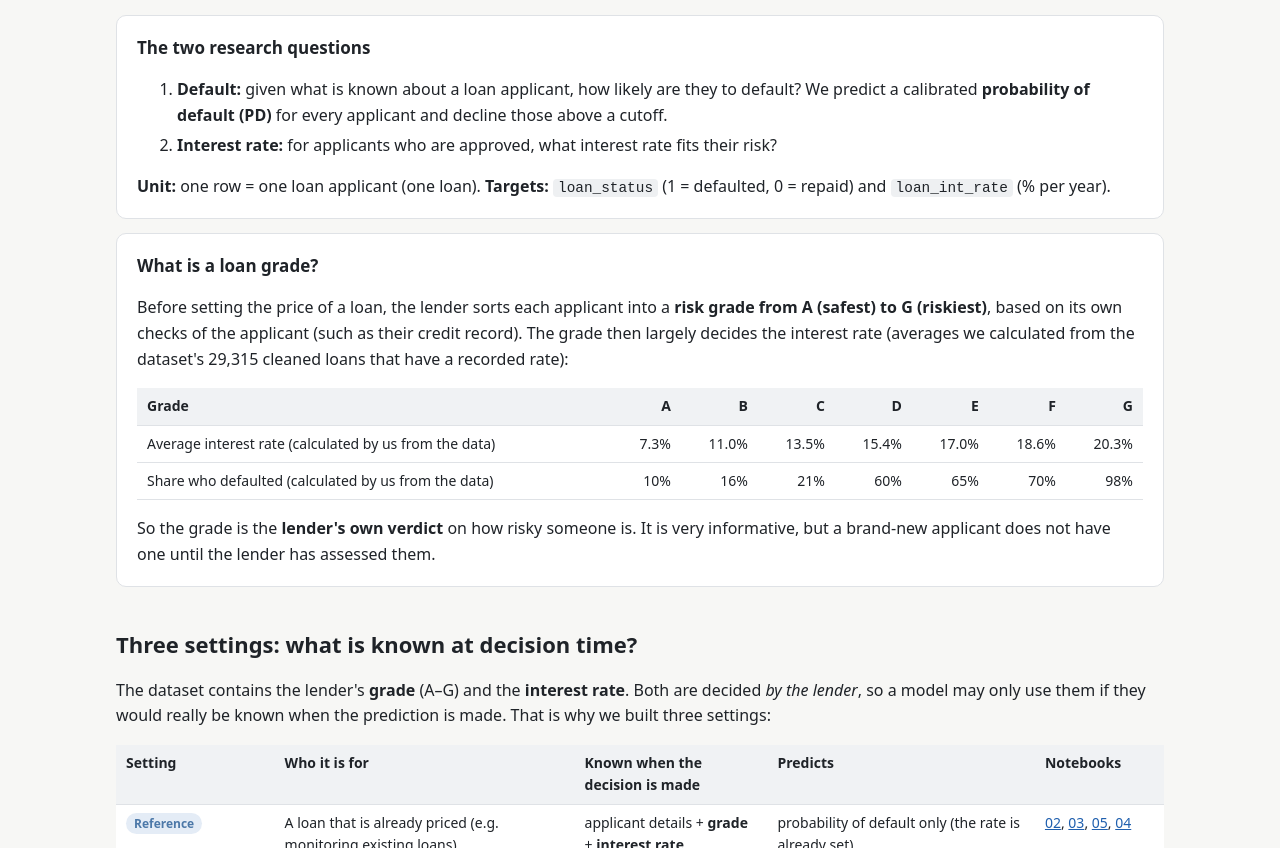
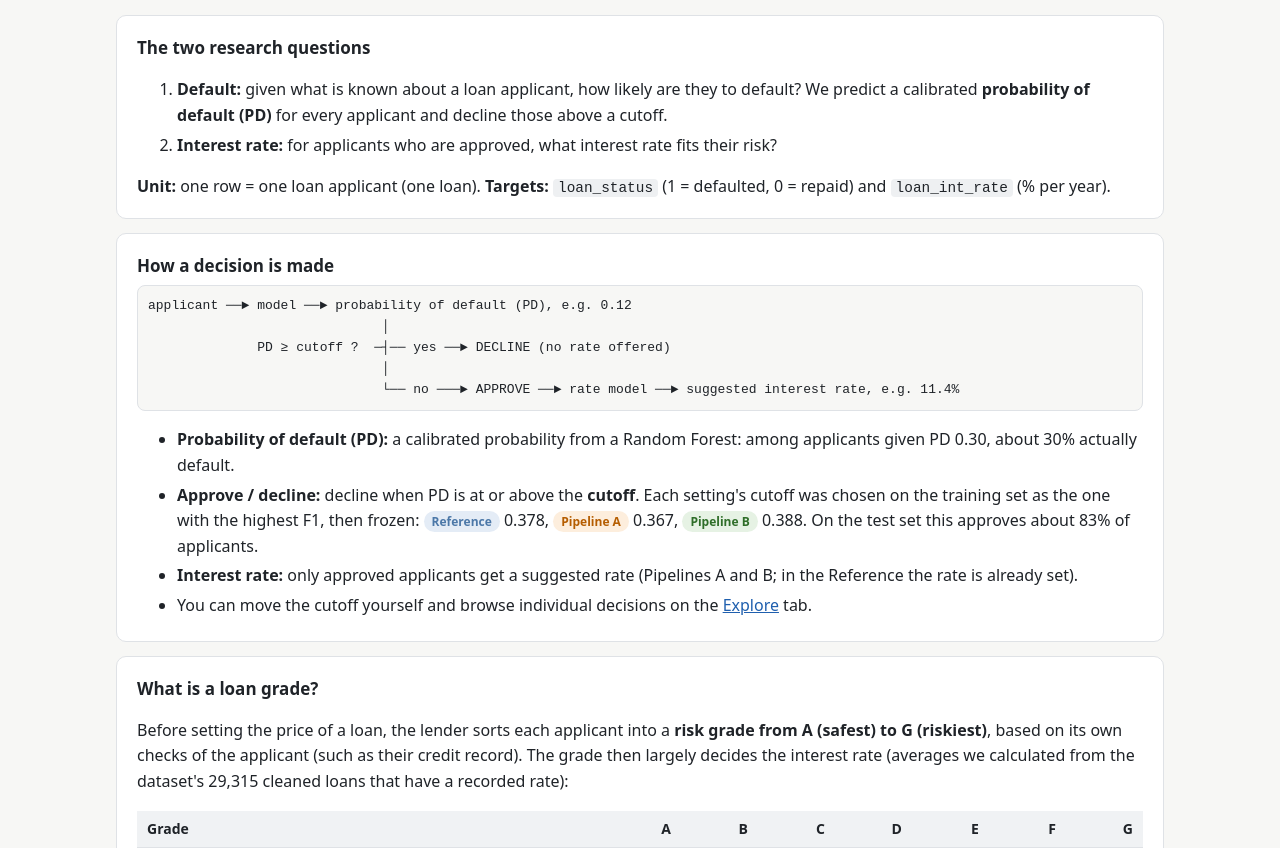
Before and after one commit to JohnShinoj/credit-risk, a plain HTML site: page docs/index.html in a window 1280 px wide. Shown: the part 252-1100 px from the top of the page. Drawn offline with Linux system fonts and the light colour scheme.

Commit message:
Show how a decision is made on the overview
Flow from applicant to probability of default, approve/decline at the
frozen cutoff, and the suggested rate for approved applicants.

Co-Authored-By: Claude Opus 5.5 <noreply@anthropic.com>

```diff
--- a/docs/index.html
+++ b/docs/index.html
@@ -23,6 +23,25 @@ what the lender already knows about the applicant.</p>
 </ol>
 <p style="margin-bottom:0"><b>Unit:</b> one row = one loan applicant (one loan). <b>Targets:</b> <code>loan_status</code>
 (1 = defaulted, 0 = repaid) and <code>loan_int_rate</code> (% per year).</p>
+</div>
+
+<div class="card">
+<h3 style="margin-top:0">How a decision is made</h3>
+<pre style="background:#f7f7f5;border:1px solid var(--line);border-radius:8px;padding:10px;overflow-x:auto;font-size:13px;margin:6px 0 10px">
+applicant ──► model ──► probability of default (PD), e.g. 0.12
+                              │
+              PD ≥ cutoff ?  ─┤── yes ──► DECLINE (no rate offered)
+                              │
+                              └── no ───► APPROVE ──► rate model ──► suggested interest rate, e.g. 11.4%</pre>
+<ul style="margin-bottom:0">
+<li><b>Probability of default (PD):</b> a calibrated probability from a Random Forest: among applicants given PD 0.30, about 30%
+actually default.</li>
+<li><b>Approve / decline:</b> decline when PD is at or above the <b>cutoff</b>. Each setting's cutoff was chosen on the training
+set as the one with the highest F1, then frozen: <span class="tag ref">Reference</span> 0.378, <span class="tag A">Pipeline A</span>
+0.367, <span class="tag B">Pipeline B</span> 0.388. On the test set this approves about 83% of applicants.</li>
+<li><b>Interest rate:</b> only approved applicants get a suggested rate (Pipelines A and B; in the Reference the rate is already set).</li>
+<li>You can move the cutoff yourself and browse individual decisions on the <a href="explore.html">Explore</a> tab.</li>
+</ul>
 </div>
 
 <div class="card">
```
